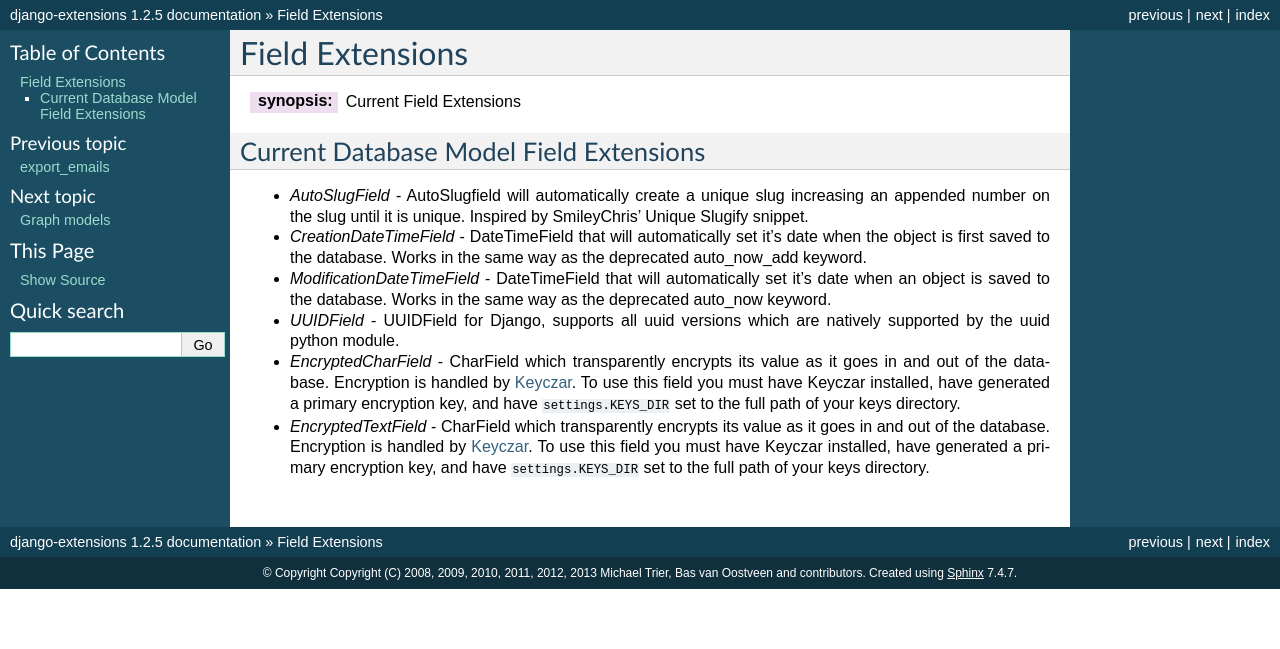
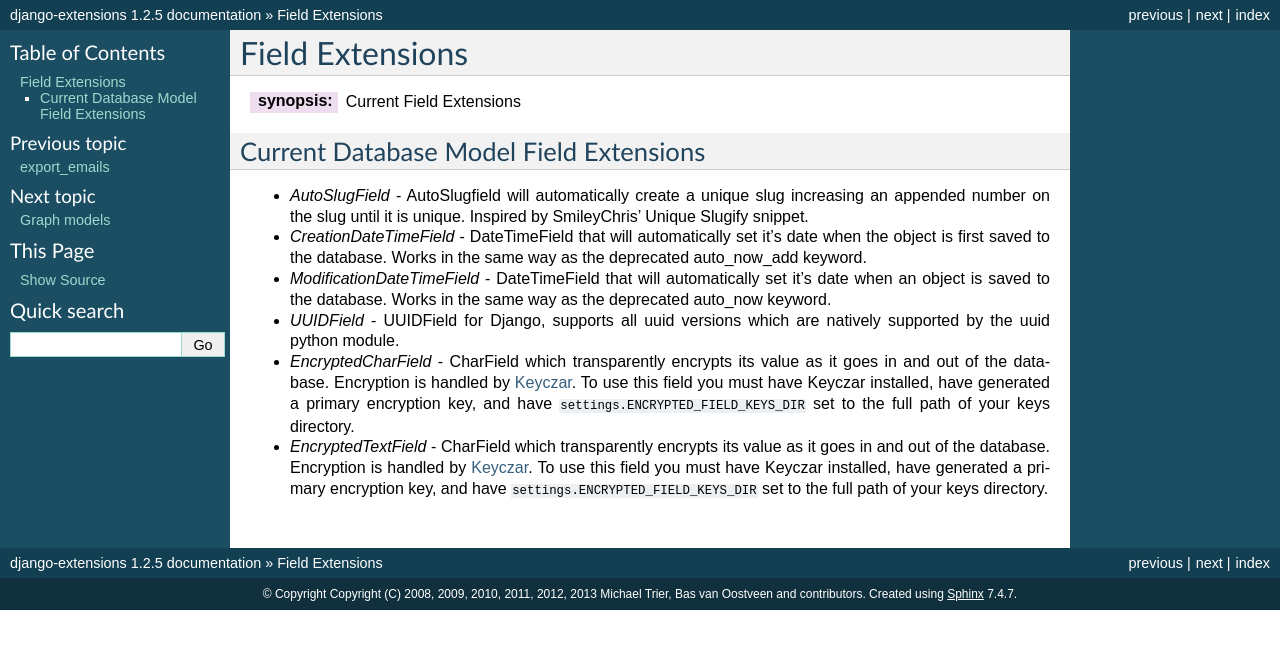
Before and after one commit to MustafaFiser/django-extensions, a Sphinx documentation site: the page built from docs/field_extensions.rst, in a window 1280 px wide. Shown: the top 649 px of the page. Built offline with Sphinx 7.4.7, drawn with Linux system fonts in a browser that asks for light colours.

Commit message:
Update field_extensions.rst

```diff
--- a/docs/field_extensions.rst
+++ b/docs/field_extensions.rst
@@ -22,6 +22,6 @@ Current Database Model Field Extensions
 * *UUIDField* - UUIDField for Django, supports all uuid versions which are
   natively supported by the uuid python module.
 
-* *EncryptedCharField* - CharField which transparently encrypts its value as it goes in and out of the database.  Encryption is handled by `Keyczar <http://www.keyczar.org/>`_.  To use this field you must have Keyczar installed, have generated a primary encryption key, and have ``settings.KEYS_DIR`` set to the full path of your keys directory.
+* *EncryptedCharField* - CharField which transparently encrypts its value as it goes in and out of the database.  Encryption is handled by `Keyczar <http://www.keyczar.org/>`_.  To use this field you must have Keyczar installed, have generated a primary encryption key, and have ``settings.ENCRYPTED_FIELD_KEYS_DIR`` set to the full path of your keys directory.
 
-* *EncryptedTextField* - CharField which transparently encrypts its value as it goes in and out of the database.  Encryption is handled by `Keyczar <http://www.keyczar.org/>`_.  To use this field you must have Keyczar installed, have generated a primary encryption key, and have ``settings.KEYS_DIR`` set to the full path of your keys directory.
+* *EncryptedTextField* - CharField which transparently encrypts its value as it goes in and out of the database.  Encryption is handled by `Keyczar <http://www.keyczar.org/>`_.  To use this field you must have Keyczar installed, have generated a primary encryption key, and have ``settings.ENCRYPTED_FIELD_KEYS_DIR`` set to the full path of your keys directory.
```
